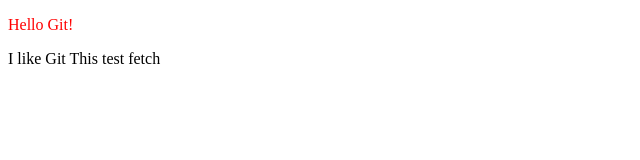
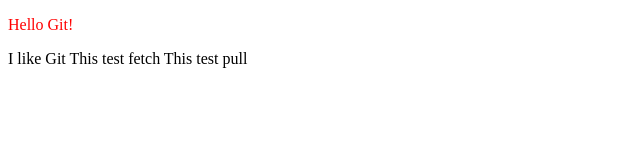
Before and after one commit to Aleksey-Bor/testGit, a plain HTML site: page index.html in a window 1280 px wide. Shown: the full height of the page, 0-640 px from the left. Drawn offline with Linux system fonts and the light colour scheme.

Commit message:
Update index.html

```diff
--- a/index.html
+++ b/index.html
@@ -11,6 +11,7 @@
     <p>Hello Git!</p>
     <span>I like Git</span>
     <span>This test fetch</span>
+    <span>This test pull</span>
     <script src="./script.js"></script>
   </body>
 </html>
```
